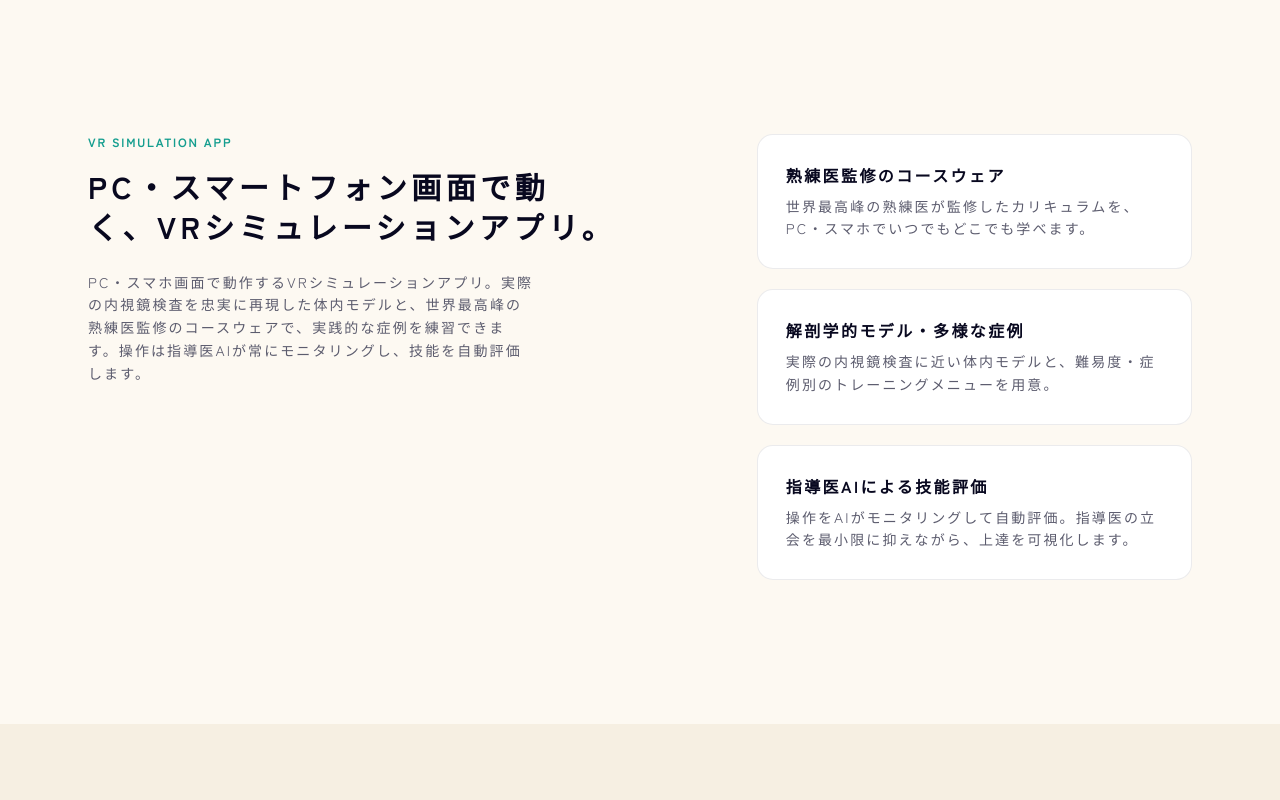
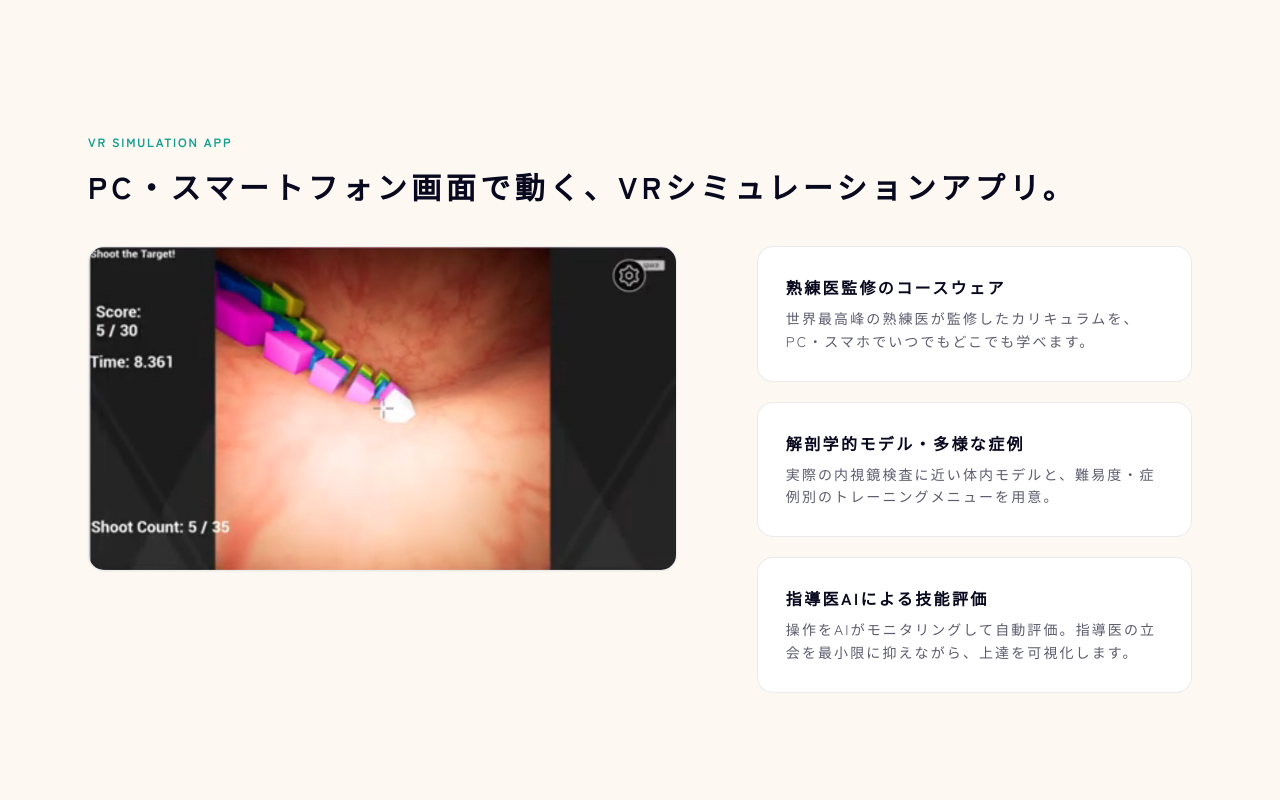
Before and after one commit to e213010a/IKIKEN-website, a Next.js app: page /our-business in a window 1280 px wide. Shown: the part 4360-5160 px from the top of the page. Built offline with nearby package versions, Linux system fonts and the light colour scheme.

Commit message:
VR Simulation App/Dedicated Controllerに実写画像を追加
見出しを全幅表示に変更し、その下に画像とカードを上端揃えの2カラムで配置。
本文はカードと内容が重複するため削除。

```diff
--- a/components/sections/product/FeatureSection.tsx
+++ b/components/sections/product/FeatureSection.tsx
@@ -1,3 +1,4 @@
+import Image from "next/image";
 import { Container } from "@/components/ui/Container";
 import { FadeIn } from "@/components/motion/FadeIn";
 import { Reveal, RevealItem } from "@/components/motion/Reveal";
@@ -9,6 +10,7 @@ type FeatureSectionProps = {
   eyebrow: string;
   title: string;
   body: string;
+  image?: string;
   features: readonly Feature[];
   reverse?: boolean;
   tone?: "light" | "dim";
@@ -17,7 +19,7 @@ type FeatureSectionProps = {
 export function FeatureSection({
   eyebrow,
   title,
-  body,
+  image,
   features,
   reverse = false,
   tone = "light",
@@ -25,16 +27,29 @@ export function FeatureSection({
   return (
     <section className={clsx("py-28 sm:py-36", tone === "dim" ? "bg-paper-dim" : "bg-paper")}>
       <Container>
-        <div className="grid items-start gap-14 lg:grid-cols-[1.15fr_0.85fr] lg:gap-20">
-          <FadeIn className={clsx(reverse && "lg:order-2")}>
+        <FadeIn>
           <p className="mb-4 font-sans text-xs font-semibold uppercase tracking-[0.15em] text-teal-600">
             {eyebrow}
           </p>
           <h2 className="text-balance text-2xl font-bold leading-[1.35] tracking-[0.15em] text-navy-950 sm:text-3xl">
             {title}
           </h2>
-            <p className="mt-6 max-w-md text-sm leading-relaxed tracking-[0.15em] text-ink-muted">{body}</p>
         </FadeIn>
+
+        <div className="mt-10 grid items-start gap-8 lg:grid-cols-[1.15fr_0.85fr] lg:gap-20">
+          {image && (
+            <FadeIn className={clsx(reverse && "lg:order-2")}>
+              <div className="overflow-hidden rounded-2xl border border-navy-950/8 bg-white shadow-[0_1px_2px_rgba(16,16,25,0.04)]">
+                <Image
+                  src={image}
+                  alt=""
+                  width={800}
+                  height={600}
+                  className="h-auto w-full object-cover"
+                />
+              </div>
+            </FadeIn>
+          )}
 
           <Reveal className={clsx("flex flex-col gap-5", reverse && "lg:order-1")} stagger={0.1}>
             {features.map((feature) => (
--- a/content/site.ts
+++ b/content/site.ts
@@ -130,6 +130,7 @@ export const site = {
       eyebrow: "VR Simulation App",
       title: "PC・スマートフォン画面で動く、VRシミュレーションアプリ。",
       body: "PC・スマホ画面で動作するVRシミュレーションアプリ。実際の内視鏡検査を忠実に再現した体内モデルと、世界最高峰の熟練医監修のコースウェアで、実践的な症例を練習できます。操作は指導医AIが常にモニタリングし、技能を自動評価します。",
+      image: "/product/app-screen.png",
       features: [
         {
           title: "熟練医監修のコースウェア",
@@ -149,6 +150,7 @@ export const site = {
       eyebrow: "Dedicated Controller",
       title: "実機に近いトルク感を、デスクトップで。",
       body: "内視鏡スコープの操作感を再現した専用コントローラー。PCに接続するだけで、実践さながらのシミュレーションを開始できます。",
+      image: "/product/controller-photo.png",
       features: [
         {
           title: "実機相当の操作感",
```
Also changed, not shown: public/product/app-screen.png (added), public/product/controller-photo.png (added). Lines whose indentation alone changed are shown as unchanged.
